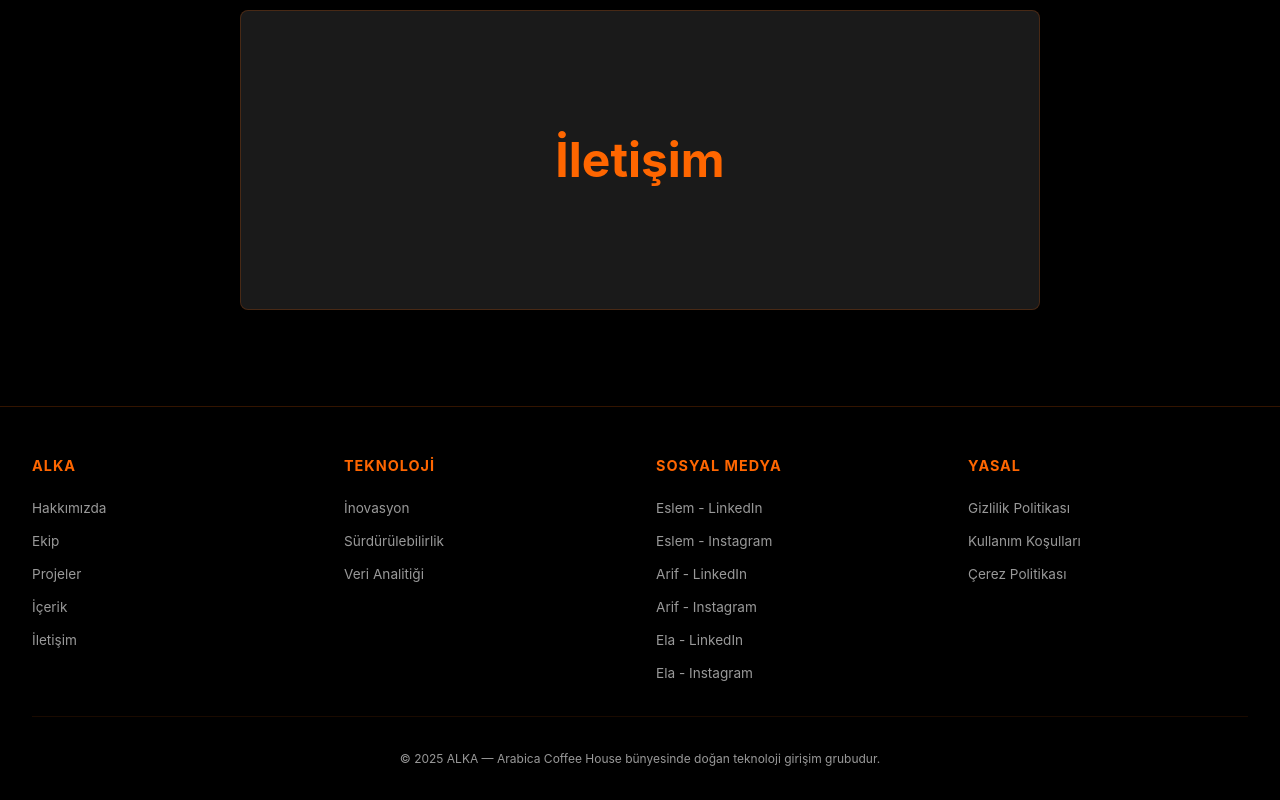
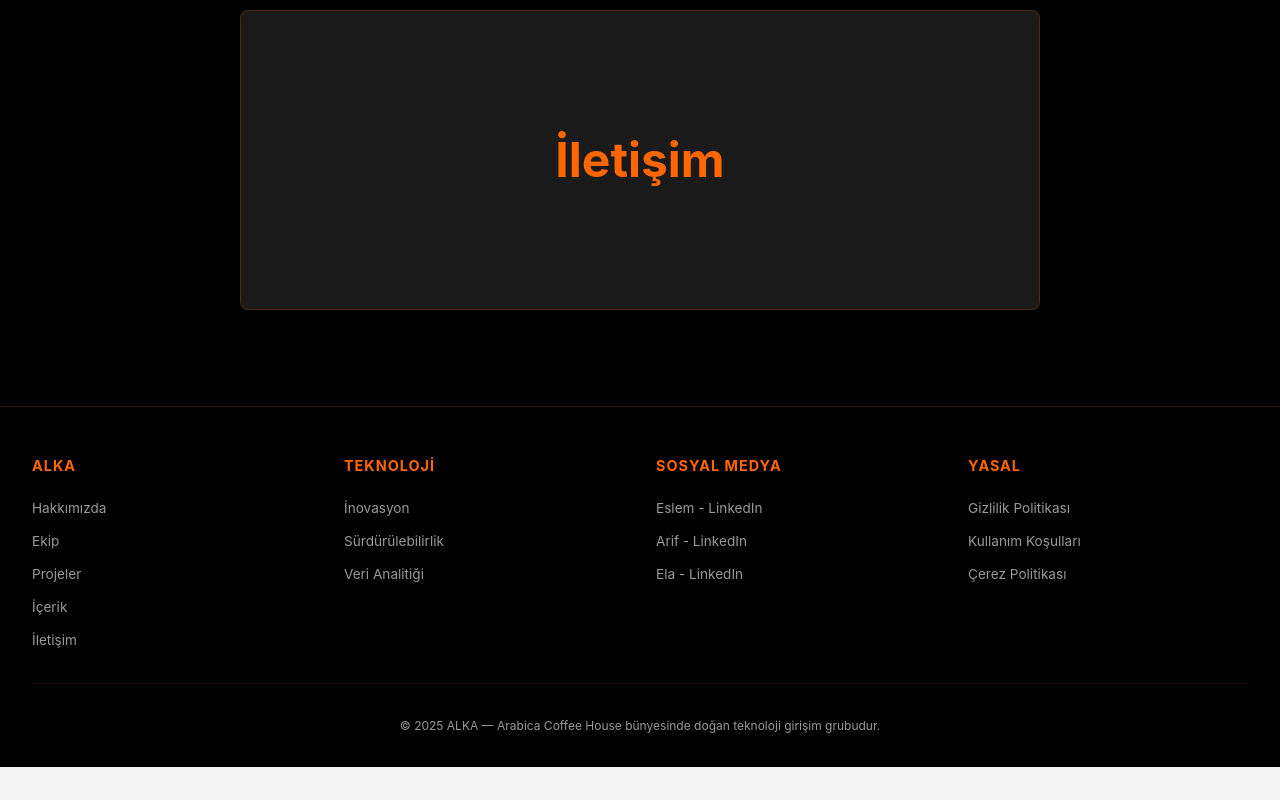
Before and after one commit to demirarif/Alka, a plain HTML site: page index.html in a window 1280 px wide. Shown: the part 10293-11093 px from the top of the page. After the commit the page ends 11060 px from the top, so only its background shows below. Drawn offline with nearby package versions, Linux system fonts and the light colour scheme.

Commit message:
Update index.html

```diff
--- a/index.html
+++ b/index.html
@@ -1611,7 +1611,7 @@
       <h5>Teknoloji</h5><a href="#insights">İnovasyon</a> <a href="#insights">Sürdürülebilirlik</a> <a href="#insights">Veri Analitiği</a>
      </div>
      <div class="footer-column">
-      <h5>Sosyal Medya</h5><a href="https://www.linkedin.com/in/eslemnurkalay/?locale=tr_TR" target="_blank" rel="noopener noreferrer">Eslem - LinkedIn</a> <a href="https://www.instagram.com/eslemnurkly/" target="_blank" rel="noopener noreferrer">Eslem - Instagram</a> <a href="https://www.linkedin.com/in/arif-demir/" target="_blank" rel="noopener noreferrer">Arif - LinkedIn</a> <a href="https://www.instagram.com/ariftpdemir/" target="_blank" rel="noopener noreferrer">Arif - Instagram</a> <a href="https://www.linkedin.com/in/ela-erdinç-8864b51b1" target="_blank" rel="noopener noreferrer">Ela - LinkedIn</a> <a href="https://www.instagram.com/elaerdinc/" target="_blank" rel="noopener noreferrer">Ela - Instagram</a>
+      <h5>Sosyal Medya</h5><a href="https://www.linkedin.com/in/eslemnurkalay/?locale=tr_TR" target="_blank" rel="noopener noreferrer">Eslem - LinkedIn</a> <a href="https://www.linkedin.com/in/arif-demir/" target="_blank" rel="noopener noreferrer">Arif - LinkedIn</a> <a href="https://www.linkedin.com/in/ela-erdinç-8864b51b1" target="_blank" rel="noopener noreferrer">Ela - LinkedIn</a>
      </div>
      <div class="footer-column">
       <h5>Yasal</h5><a href="#">Gizlilik Politikası</a> <a href="#">Kullanım Koşulları</a> <a href="#">Çerez Politikası</a>
```
